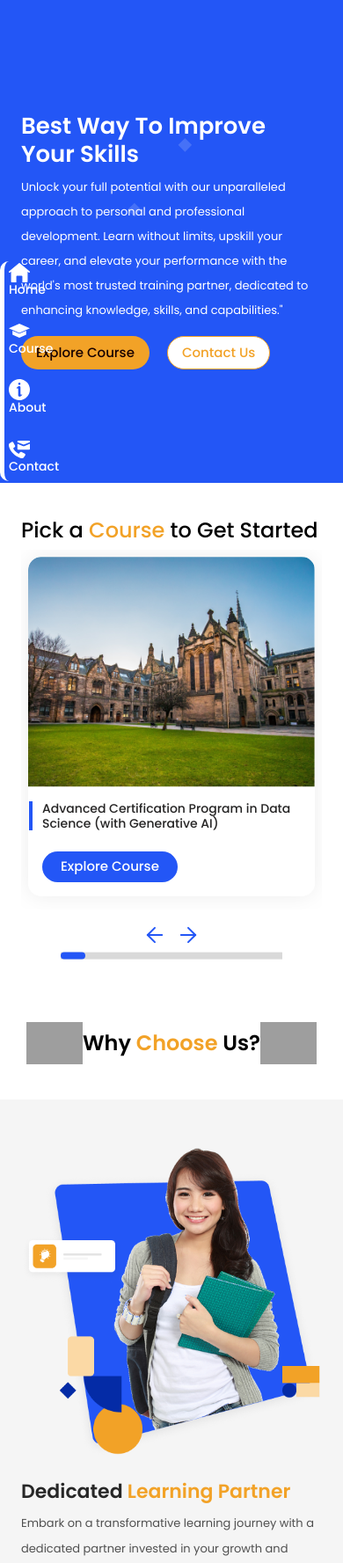
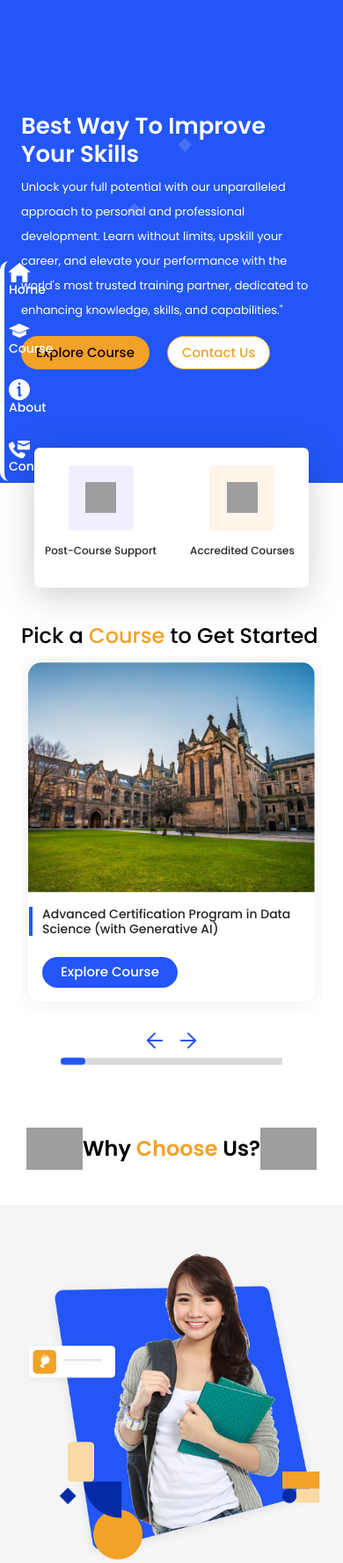
Before and after one commit to Theena-hub/coursenexgen, a PHP site: page / in a window 390 px wide. Shown: the top 1777 px of the page at 88% size. Run offline with PHP 8.4, Linux system fonts and the light colour scheme; some libraries are stand-ins or nearby versions; grey boxes are pictures that could not be loaded.

Commit message:
first commit

```diff
--- a/assets/css/styles.css
+++ b/assets/css/styles.css
@@ -907,6 +907,19 @@ a {
         font-size: 18px;
     }
 }
+.titleSix{
+    font-size: 12px;
+}
+@media (min-width:768px) {
+    .titleSix{
+        font-size: 14px;
+    }
+}
+@media (min-width:1200px) {
+    .titleSix{
+        font-size: 16px;
+    }
+}
 
 .description {
     font-size: 16px;
@@ -1055,7 +1068,26 @@ a {
         height: 100vh;
     }
 }
-
+@media (min-width:992px) {
+    .homeHeroSec {
+        height: 70vh;
+    }
+}
+@media (min-width:1200px) {
+    .homeHeroSec {
+        height: 85vh;
+    }
+}
+@media (min-width:1400px) {
+    .homeHeroSec {
+        height: 80vh;
+    }
+}
+@media (min-width:1600px) {
+    .homeHeroSec {
+        height: 70vh;
+    }
+}
 .homeHeroSec .centerImg {
     position: absolute;
     left: 50%;
@@ -1168,60 +1200,73 @@ a {
 /* homeHeroSec - End */
 /* homeSecOne - start */
 .homeSecOne {
-    position: absolute;
-    bottom: 0;
-    transform: translateY(25%);
-    display: none;
+    position: relative;
 }
 
 @media (min-width:576px) {
     .homeSecOne {
-        display: block;
-        transform: translateY(70%);
+
     }
 }
 
 @media (min-width:768px) {
     .homeSecOne {
-        transform: translateY(70%);
+
     }
 }
 
 @media (min-width:992px) {
     .homeSecOne {
-        transform: translateY(70%);
+
     }
 }
 
 @media (min-width:1200px) {
     .homeSecOne {
-        transform: translateY(70%);
+
     }
 }
 
 @media (min-width:1400px) {
     .homeSecOne {
-        transform: translateY(65%);
+
     }
 }
 
 .homeSecOne .card {
+    position: absolute;
+    left: 50%;
+    bottom: 0;
+    transform: translate(-50%,75%);
     filter: drop-shadow(-1px 9px 21px rgba(0, 0, 0, 0.19));
-    padding: 30px 10px;
+    padding: 20px 10px;
+    width: 80%;
 }
 
 @media (min-width:576px) {
     .homeSecOne .card {
         padding: 20px 10px;
-    }
-}
-
-@media (min-width:992px) {
+        width: 90%;
+        transform: translate(-50%,70%);
+    }
+}
+@media (min-width:768px) {
+    .homeSecOne .card {
+        width: 88%;
+    }
+}
+@media (min-width:992px) {
+    .homeSecOne .card {
+        padding: 25px 10px;
+        width: 90%;
+    }
+}
+@media (min-width:1200px) {
     .homeSecOne .card {
         padding: 30px 10px;
-    }
-}
-
+        width: 85%;
+    }
+}
 .homeSecOne .card .wrapper {
     flex-direction: column;
 }
@@ -1234,7 +1279,6 @@ a {
 
 .homeSecOne .card .cntBox {
     width: fit-content;
-    width: 20%;
 }
 
 .homeSecOne .card .clrBox {
@@ -1276,15 +1320,34 @@ a {
         height: 88px;
     }
 }
-
+.homeSecOne .card .clrBox img{
+    width: 35px;
+    height: 35px;
+    object-fit: none;
+}
+.homeSecOne .owl-carousel .item{
+    display: flex;
+    justify-content: center;
+    align-items: center;
+}
 /* homeSecOne - end */
 /* homeSecTwo - Start */
 .homeSecTwo{
-
+    margin-top: 120px;
 }
 @media (min-width:576px) {
     .homeSecTwo{
-        margin-top: 170px;
+        margin-top: 120px;
+    }
+}
+@media (min-width:992px) {
+    .homeSecTwo{
+        margin-top: 140px;
+    }
+}
+@media (min-width:1200px) {
+    .homeSecTwo{
+        margin-top: 160px;
     }
 }
 .homeSecTwo .card {
@@ -1366,30 +1429,6 @@ a {
 
 /* homeSecTwo - end */
 /* homeSecThree - start */
-/* .homeSecThree h1 {
-    position: relative;
-}
-
-@media (min-width:768px) {
-    .homeSecThree h1::before {
-        position: absolute;
-        content: url(../img/leftMark.svg);
-        left: 0;
-        bottom: 0;
-        transform: translate(-100%, 25%);
-        width: 100%;
-        height: auto;
-    }
-
-}
-@media (min-width:768px) {
-    .homeSecThree h1::after {
-        position: absolute;
-        content: url(../img/rightMark.svg);
-        width: 100%;
-        height: auto;
-    }
-} */
 .homeSecThree .wrapper img {
     width: 64px;
     height: auto;
--- a/index.php
+++ b/index.php
@@ -72,36 +72,46 @@
     <div id="course" class="container-fluid homeSecOne">
         <div class="container">
             <div class="card bgColor-FFFFFF b-none">
-                <div class="wrapper d-flex justify-content-around">
+                <div class="owl-carousel owl-theme owl-carousel-homeSecOne">
+                    <div class="item">
                         <div class="cntBox one d-flex flex-column align-items-center">
                             <div class="clrBox bgColor-F3EEFF br-4 d-flex justify-content-center align-items-center">
                                 <img src="assets/img/homeSecOneImgOne.svg" alt="coursenexgen" />
                             </div>
-                        <h2 class="descriptionOne text-center mt-3 mb-0">Post-Course Support</h2>
+                            <h2 class="titleSix text-center mt-3 mb-0">Post-Course Support</h2>
                         </div>
+                    </div>
+                    <div class="item">
                         <div class="cntBox two d-flex flex-column align-items-center">
                             <div class="clrBox bgColor-FEF4E8 br-4 d-flex justify-content-center align-items-center">
                                 <img src="assets/img/homeSecOneImgTwo.svg" alt="coursenexgen" />
                             </div>
-                        <h2 class="descriptionOne text-center mt-3 mb-0">Accredited Courses</h2>
+                            <h2 class="titleSix text-center mt-3 mb-0">Accredited Courses</h2>
                         </div>
+                    </div>
+                    <div class="item">
                         <div class="cntBox three d-flex flex-column align-items-center">
                             <div class="clrBox bgColor-FDEDEF br-4 d-flex justify-content-center align-items-center">
                                 <img src="assets/img/homeSecOneImgThree.svg" alt="coursenexgen" />
                             </div>
-                        <h2 class="descriptionOne text-center mt-3 mb-0">Dedicated Learning Partner</h2>
+                            <h2 class="titleSix text-center mt-3 mb-0">Dedicated Learning Partner</h2>
                         </div>
+                    </div>
+                    <div class="item">
                         <div class="cntBox four d-flex flex-column align-items-center">
                             <div class="clrBox bgColor-E8F8F5 br-4 d-flex justify-content-center align-items-center">
                                 <img src="assets/img/homeSecOneImgFour.svg" alt="coursenexgen" />
                             </div>
-                        <h2 class="descriptionOne text-center mt-3 mb-0">Course Materials</h2>
+                            <h2 class="titleSix text-center mt-3 mb-0">Course Materials</h2>
                         </div>
+                    </div>
+                    <div class="item">
                         <div class="cntBox five d-flex flex-column align-items-center">
                             <div class="clrBox bgColor-E3F0F4 br-4 d-flex justify-content-center align-items-center">
                                 <img src="assets/img/homeSecOneImgFive.svg" alt="coursenexgen" />
                             </div>
-                        <h2 class="descriptionOne text-center mt-3 mb-0">Qualified Instructors</h2>
+                            <h2 class="titleSix text-center mt-3 mb-0">Qualified Instructors</h2>
+                        </div>
                     </div>
                 </div>
             </div>
@@ -427,6 +437,28 @@
             autoplayHoverPause: true,
             animateOut: 'slideOutUp',
             animateIn: 'slideInUp'
+        });
+        $('.owl-carousel-homeSecOne').owlCarousel({
+            loop: true,
+            margin: 30,
+            nav: false,
+            dots: false,
+            autoplay: 5,
+            lazyLoad: true,
+            responsive: {
+                0: {
+                    items: 2
+                },
+                576: {
+                    items: 3
+                },
+                992: {
+                    items: 4
+                },
+                1200: {
+                    items: 5
+                }
+            }
         })
     </script>
 </body>
```
Lines whose indentation alone changed are shown as unchanged.
